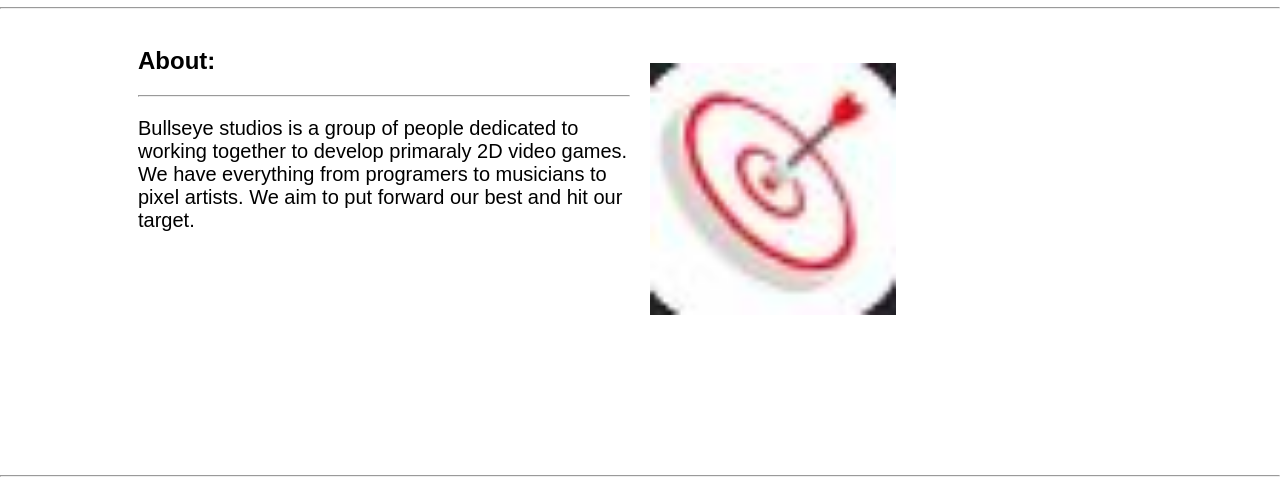
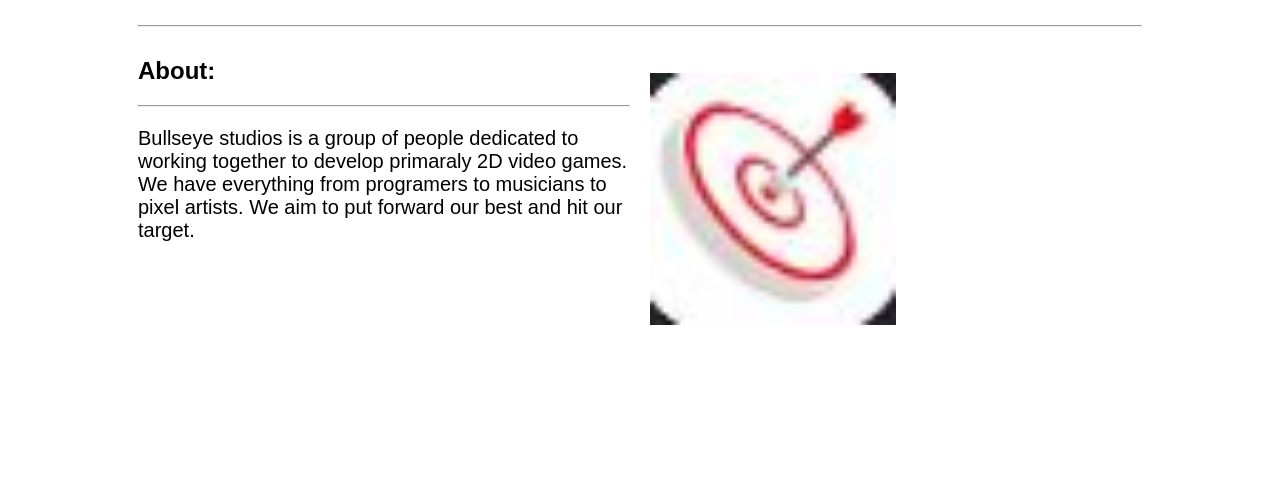
Before and after one commit to ThyPete/Bullseye, a plain HTML site: page index.html in a window 1280 px wide. Shown: the part 139-621 px from the top of the page. Drawn offline with Linux system fonts and the light colour scheme.

Commit message:
Update index.html

```diff
--- a/index.html
+++ b/index.html
@@ -26,7 +26,15 @@
 	<h1>Bullseye Studios</h1>
 
 </div>
-<hr>
+<div class="row">
+	<div class="linespace">
+	</div>
+	<div class="line">
+	<hr>
+	</div>
+	<div class="linespace">
+	</div>
+</div>
 
 
 <div class="row">
@@ -34,13 +42,16 @@
 
   </div>
   <div class="columnlong" >
+
     <h2>About:</h2>
 	<hr>
     <p>Bullseye studios is a group of people dedicated to working together to develop primaraly 2D video games. We have everything from programers to musicians to pixel artists. We aim to put forward our best and hit our target.</p>
   </div>
   <div class="columnlong" >
+
   <br>
   <br>
+
    <img src="Bullseye.jpg" style="width:50%">
   </div>
   <div class="spacecolumnlong">
```
